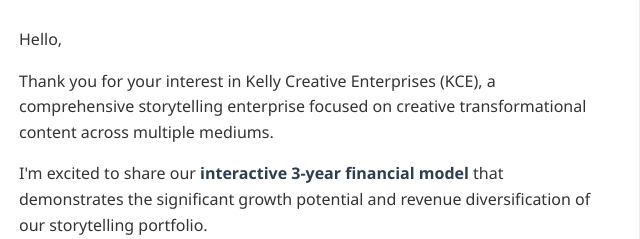
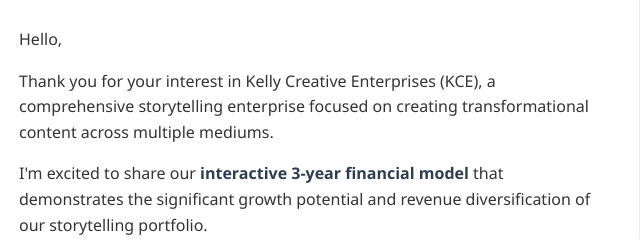
Before and after one commit to KCEGODScreation2025/financial, a plain HTML site: page index.html in a window 1280 px wide. Shown: the part 181-420 px from the top of the page, 326-966 px from the left. Drawn offline with Linux system fonts and the light colour scheme.

Commit message:
Update index.html

```diff
--- a/index.html
+++ b/index.html
@@ -153,7 +153,7 @@ Financial Overview</div>
             <p>Hello,</p>
 
             <p>Thank you for your interest in Kelly Creative Enterprises (KCE), a comprehensive storytelling
-enterprise focused on creative transformational content across multiple mediums.</p>
+enterprise focused on creating transformational content across multiple mediums.</p>
 
             <p>I'm excited to share our <strong>interactive 3-year financial model</strong> that
 demonstrates the significant growth potential and revenue diversification of our storytelling
```
